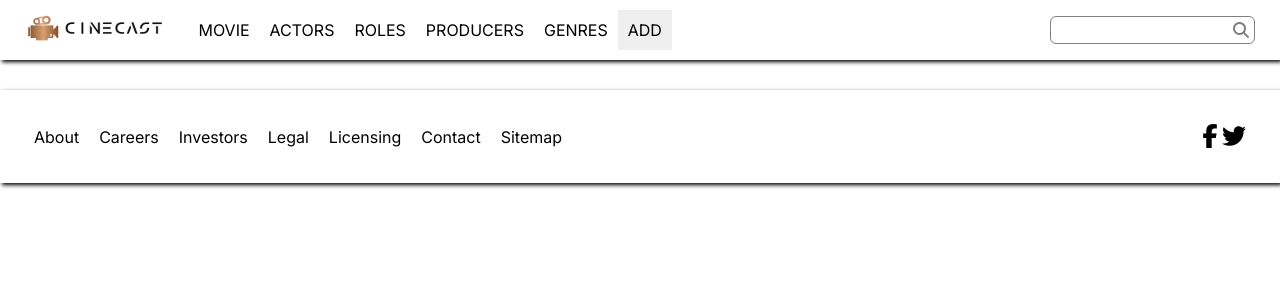
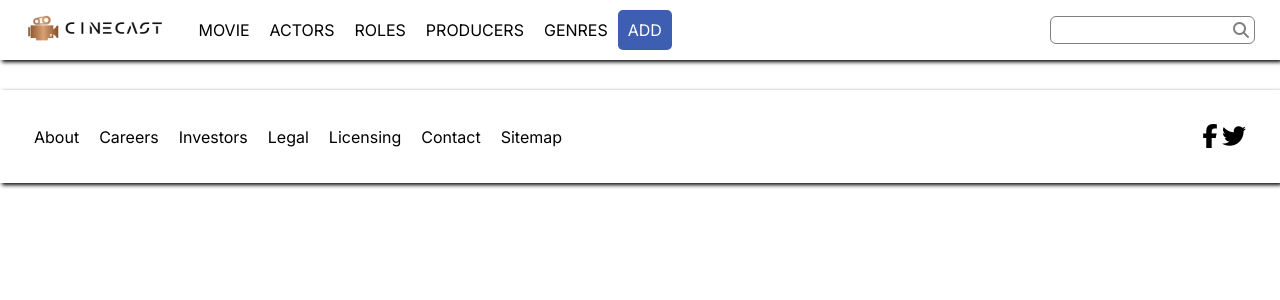
Before and after one commit to x0-3/SQLMovieTheater, a PHP site: page /view/template.php in a window 1280 px wide. Shown: the top 300 px of the page. Run offline with PHP 8.4, Linux system fonts and the light colour scheme; the template is opened without the code that fills it, so the values that code supplies are empty; some libraries are stand-ins or nearby versions.

Commit message:
commented script app.js

```diff
--- a/public/css/style.css
+++ b/public/css/style.css
@@ -46,10 +46,13 @@
   font-size: 16px;
   border: none;
   cursor: pointer;
-}
-* body header nav ul #dropdown button:hover {
   background-color: #3e5eb2;
   color: white;
+  border-radius: 5px;
+  -webkit-border-radius: 5px;
+  -moz-border-radius: 5px;
+  -ms-border-radius: 5px;
+  -o-border-radius: 5px;
 }
 * body header nav ul #dropdown #dropdownContent {
   display: none;
--- a/public/css/style.scss
+++ b/public/css/style.scss
@@ -54,12 +54,13 @@
                             font-size: 16px;
                             border: none;
                             cursor: pointer;
-
-                            &:hover{
-                                background-color:#3e5eb2;
-                                color: white;
-                            }
-
+                            background-color:#3e5eb2;
+                            color: white;
+                            border-radius: 5px;
+                            -webkit-border-radius: 5px;
+                            -moz-border-radius: 5px;
+                            -ms-border-radius: 5px;
+                            -o-border-radius: 5px;
                         }
 
                         #dropdownContent{
@@ -139,7 +140,6 @@
                 display: flex;
                 flex-direction: column;
                 width: 22%;
-                // position: relative;
 
                 .s-box{
                     display: flex;
@@ -412,7 +412,6 @@
                     #actorDetailSection{
                         display: flex;
                         justify-content: space-around;
-                        // height: 79vh;
                         align-items: center;
                         padding: 13px;
 
```
Also changed, not shown: public/js/app.js, 1 other file.
